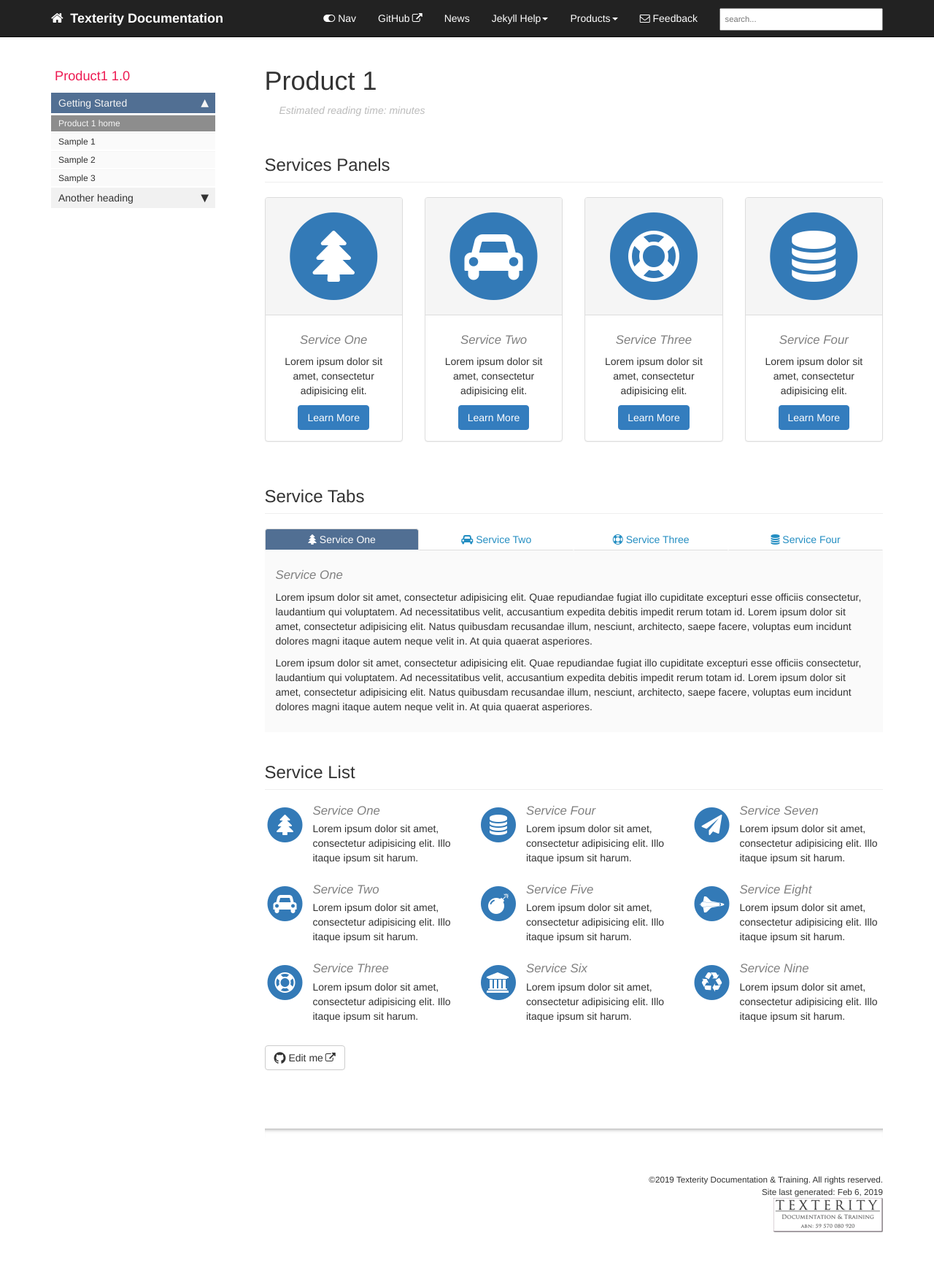
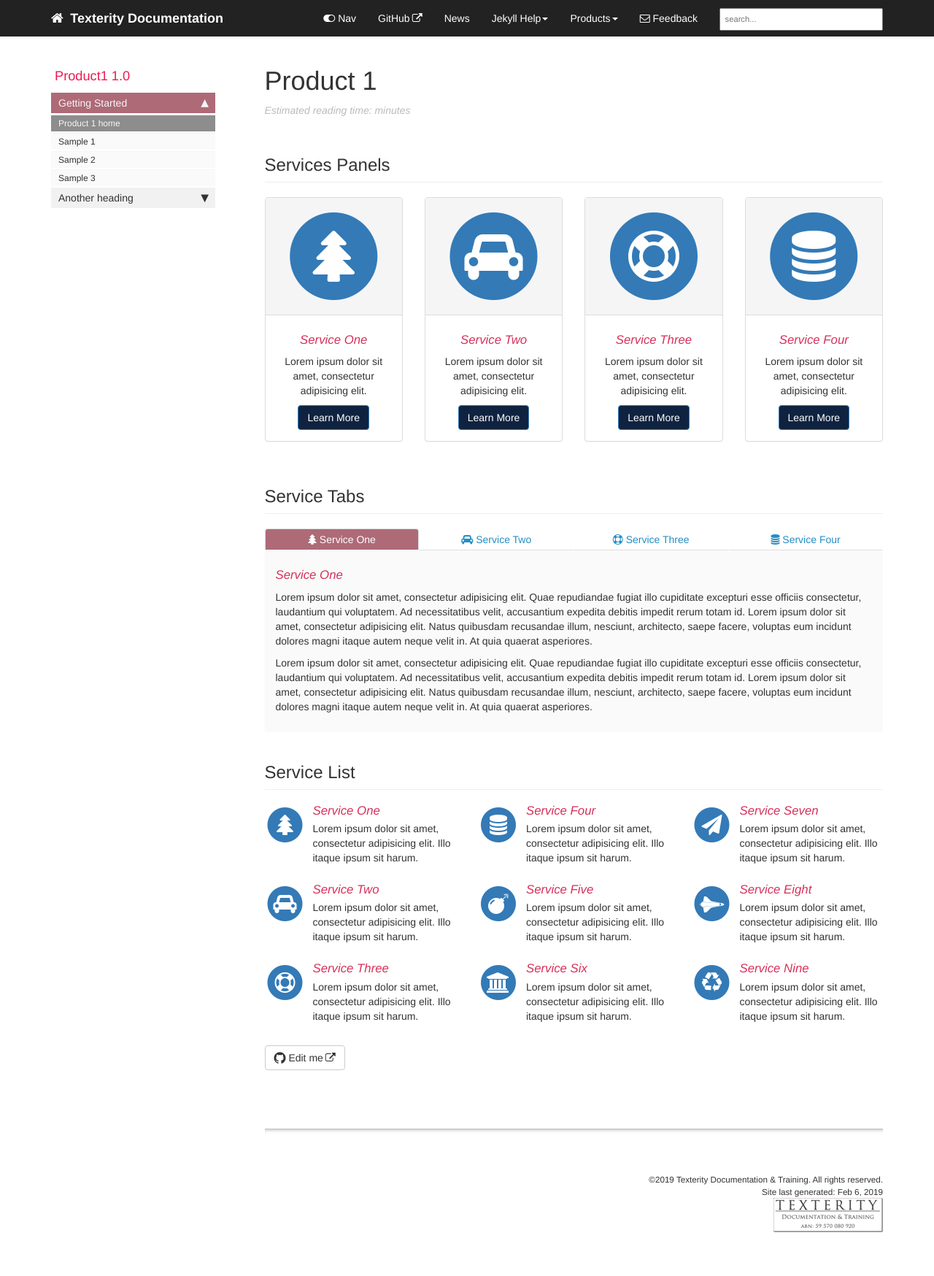
Before and after one commit to Texterity/January, a Jekyll site: the page built from docs/pages/product1/p1_landing_page.html, in a window 1280 px wide. Shown: the whole page at 73% size. Built offline with Jekyll 4.4.1, drawn with Linux system fonts in a browser that asks for light colours; nearby versions of some CDN libraries; comment, search, counter and statistics services are not loaded.

```diff
--- a/docs/css/theme-blue.css
+++ b/docs/css/theme-blue.css
@@ -1,6 +1,6 @@
 .summary {
     color: #d6325a;
-    border-left: 5px solid #ED1951;
+    border-left: 5px solid #d6325a;
     font-size:16px;
 }
 
@@ -8,45 +8,46 @@
      color: #bbbbbb;
 	 font-size: 14px;
 	 font-style: italic;
-   padding: 20px
+   padding-bottom: 20px
 }
 
-
-h3 {color: #ED1951; }
-h4 {color: #808080; }
+h3 {color: #0f2340;}
+h4 {color: #d6315a;
+font-style: italic;
+}
 
 .nav-tabs > li.active > a, .nav-tabs > li.active > a:hover, .nav-tabs > li.active > a:focus {
-    background-color: #516F93;
+    background-color: #d6315a;
     color: white;
 }
 
 .nav > li.active > a {
-    background: #516F93;
+    background-color: #ae6a77;
 }
 
 .nav > li > a:hover {
-    background-color: #516F93;
+    background-color: #d6315a;
 }
 
 div.navbar-collapse .dropdown-menu > li > a:hover {
-    background-color: #347DBE;
+    background-color: #ae6a77;
 }
 
 .nav li.thirdlevel > a {
     background-color: #FAFAFA !important;
-    color: #248EC2;
+    color: #0f2340;
     font-weight: bold;
 }
 
 a[data-toggle="tooltip"] {
-    color: #649345;
+    color: #d6315a;
     font-style: italic;
     cursor: default;
 }
 
 .navbar-inverse {
-    background-color: linear-gradient(to left, #243350 0%, #ab4b57 100%);
-    border-color: linear-gradient(to left, #243350 0%, #ab4b57 100%);
+    background-color: linear-gradient(#ab4753, #34405a);
+    border-color: #FFFFFF;
 }
 .navbar-inverse .navbar-nav>li>a, .navbar-inverse .navbar-brand {
     color: white;
@@ -65,7 +66,7 @@ a.navbar-brand:hover {
 }
 
 .navbar-inverse .navbar-nav > .open > a, .navbar-inverse .navbar-nav > .open > a:hover, .navbar-inverse .navbar-nav > .open > a:focus {
-    background-color: #015CAE;
+    background-color: #ae6a77;
     color: #ffffff;
 }
 
@@ -75,12 +76,12 @@ a.navbar-brand:hover {
 
 .btn-primary {
     color: #ffffff;
-    background-color: #347DBE;
+    background-color: #0f2340;
     border-color: #347DBE;
 }
 
 .navbar-inverse .navbar-nav > .active > a, .navbar-inverse .navbar-nav > .active > a:hover, .navbar-inverse .navbar-nav > .active > a:focus {
-    background-color: #347DBE;
+    background-color: #ae6a77#;
 }
 
 .btn-primary:hover,
@@ -88,25 +89,25 @@ a.navbar-brand:hover {
 .btn-primary:active,
 .btn-primary.active,
 .open .dropdown-toggle.btn-primary {
-    background-color: #248ec2;
-    border-color: #347DBE;
+    background-color: #0f2340;
+    border-color: #0f2340;
 }
 
 .printTitle {
     color: #015CAE !important;
 }
 
-body.print h1 {color: #015CAE !important; font-size:28px !important;}
-body.print h2 {color: #595959 !important; font-size:20px !important;}
-body.print h3 {color: #E50E51 !important; font-size:14px !important;}
-body.print h4 {color: #679DCE !important; font-size:14px; font-style: italic !important;}
+body.print h1 {color: #0f2340 !important; font-size:28px !important;}
+body.print h2 {color: #0f2340 !important; font-size:20px !important;}
+body.print h3 {color: #0f2340 !important; font-size:18px !important;}
+body.print h4 {color: #ac6e7b !important; font-size:16px; font-style: italic !important;}
 
 .anchorjs-link:hover {
-    color: #216f9b;
+    color: #0f2340;
 }
 
 div.sidebarTitle {
-    color: #015CAE;
+    color: #ED1951;
 }
 
 li.sidebarTitle {
@@ -118,7 +119,6 @@ li.sidebarTitle {
     margin-left: 5px;
 
 }
-
 .watermark {
     position: relative;
     opacity: 0.25;
@@ -129,7 +129,7 @@ li.sidebarTitle {
 }
 
 .navbar-inverse .navbar-toggle:focus, .navbar-inverse .navbar-toggle:hover {
-    background-color: #B2FFE5;
+    background-color: #ae6a77;
 }
 
 .navbar-inverse .navbar-toggle {
```
